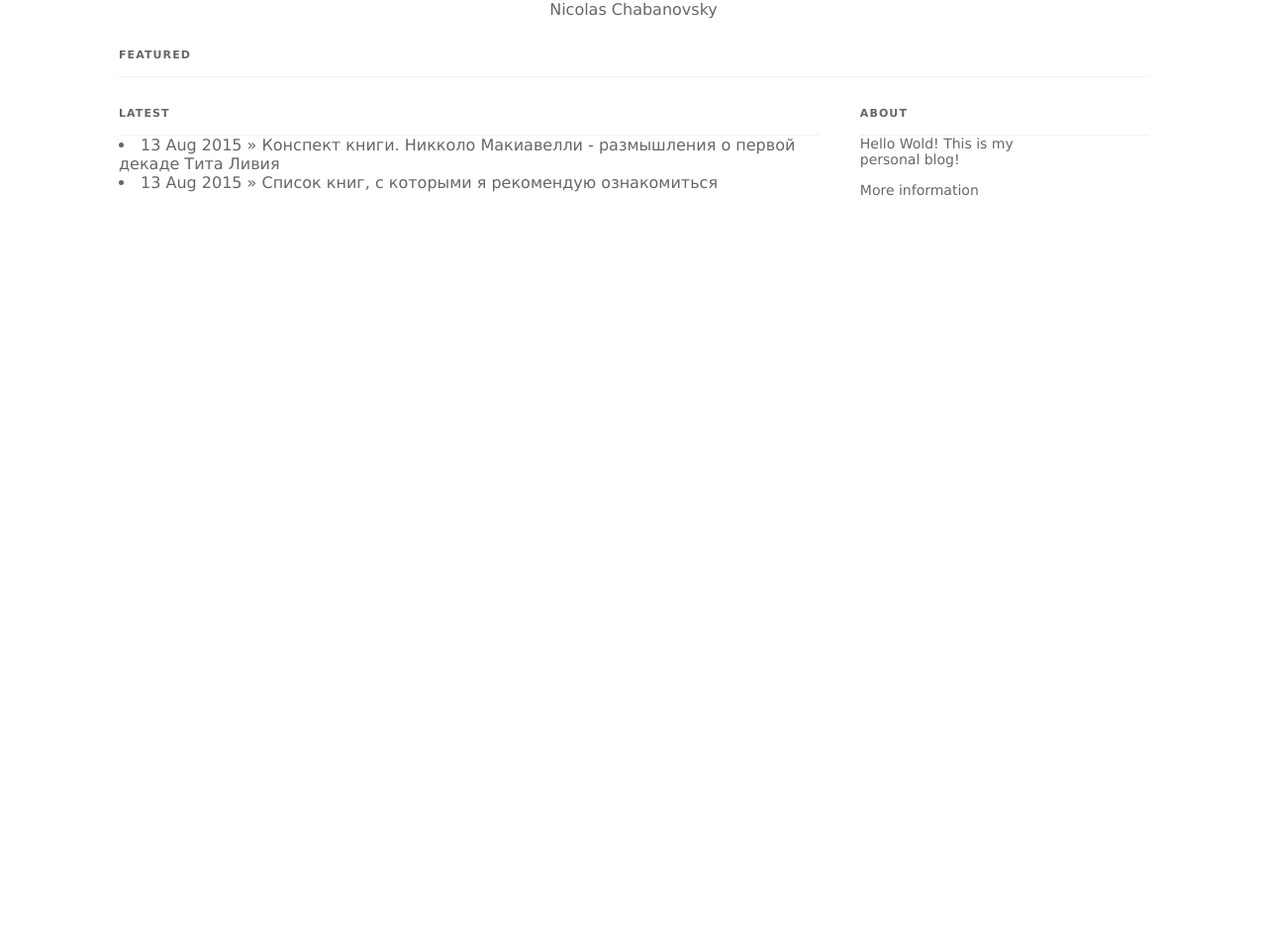
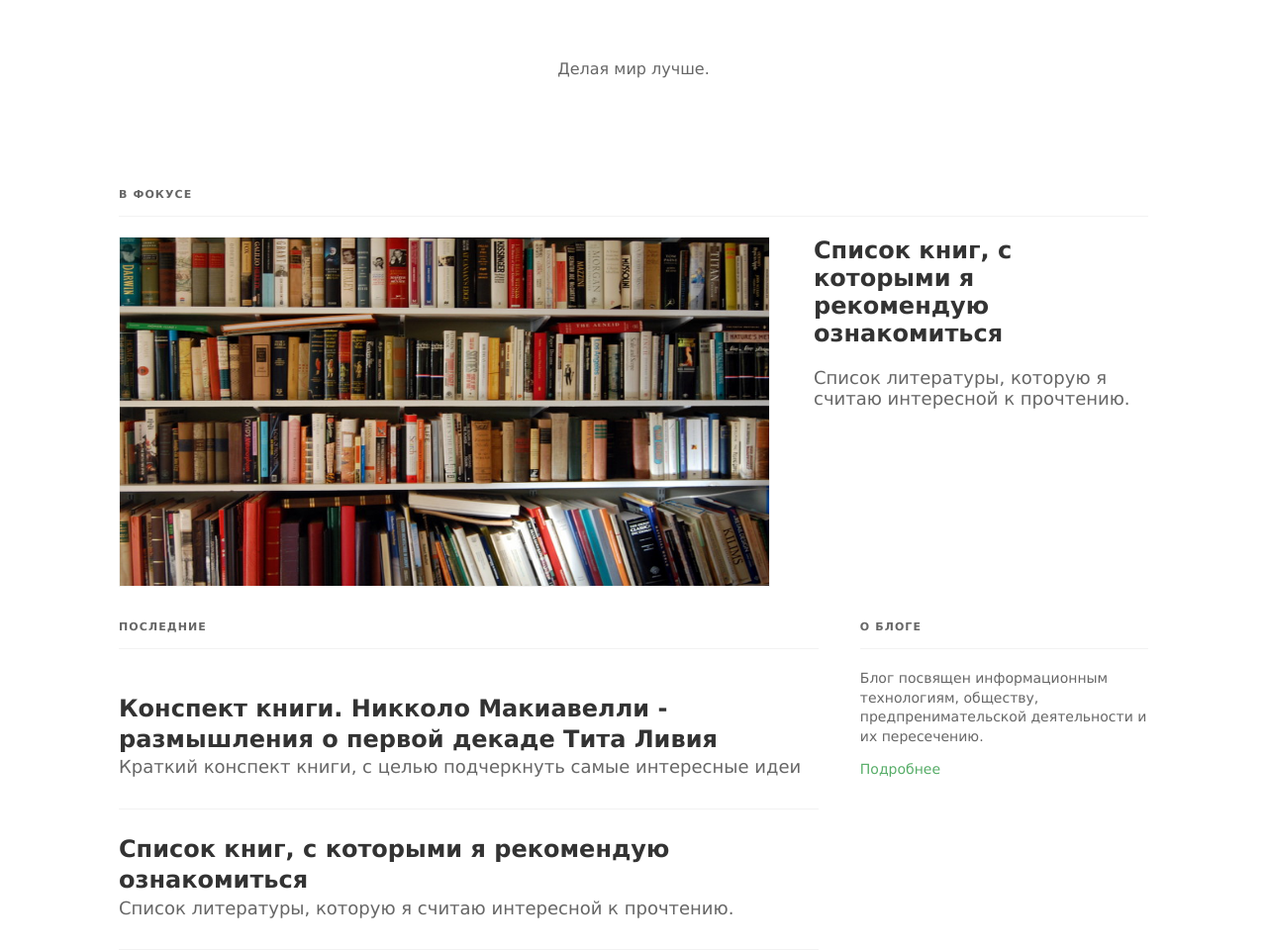
Before and after one commit to chabanovsky/chabanovsky.github.io, a Jekyll site: the page built from index.html, in a window 1280 px wide. Shown: the whole page at 99% size. Built offline with Jekyll 4.4.1, drawn with Linux system fonts in a browser that asks for light colours; before the commit the page ends 900 px from its top, so only the background shows below that.

Commit message:
Next portion of styles. Removed the structure with images, added right keys into posts

```diff
--- a/_config.yml
+++ b/_config.yml
@@ -0,0 +1,11 @@
+google_analytics: ""
+
+permalink: /:year/:month/:title/
+
+gems:
+  - jekyll-sitemap
+
+
+exclude:
+    - Gemfile
+    - Gemfile.lock
--- /dev/null
+++ b/_includes/index_post_item.html
@@ -0,0 +1,10 @@
+<div class="index_post">
+    <a href="{{ post.url }}">
+        <div class="title">
+            {{ post.title }}
+        </div>
+        <div class="excerpt">
+            {{ post.excerpt}}
+        </div>
+    </a>
+</div>
--- a/_layouts/main_page.html
+++ b/_layouts/main_page.html
@@ -9,7 +9,7 @@
     </head>
     <body class="container">
         <div id="header">
-            Nicolas Chabanovsky
+            Делая мир лучше.
         </div>
         <div id="content">
             {{ content }}
--- a/_posts/2015-08-13-note-machiavelli-discourses-on-livy-analysis.md
+++ b/_posts/2015-08-13-note-machiavelli-discourses-on-livy-analysis.md
@@ -1,6 +1,11 @@
 ---
 layout: post
 title: Конспект книги. Никколо Макиавелли - размышления о первой декаде Тита Ливия
+excerpt: Краткий конспект книги, с целью подчеркнуть самые интересные идеи
+tags:
+- книги
+- никколо-макиавелли
+- тит-ливий
 ---
 
 ## {{ page.title }}
--- a/css/styles.css
+++ b/css/styles.css
@@ -1,14 +1,20 @@
 * {
     color: rgba(0, 0, 0, 0.6);
-    font-family: 'Lucida Grande', 'Lucida Sans Unicode', 'Lucida Sans', Geneva, Verdana, sans-serif;
+    font-family: jaf-bernino-sans, 'Lucida Grande', 'Lucida Sans Unicode', 'Lucida Sans', Geneva, Verdana, sans-serif;
 }
 
 a, a:hover, a:active {
     text-decoration: none;
 }
 
+img {
+    border: 1px solid rgba(0,0,0,0.05);
+}
+
 #header {
     text-align: center;
+    height: 100px;
+    padding-top: 60px;
 }
 #content {
 
@@ -56,6 +62,7 @@ a, a:hover, a:active {
     border-bottom: 1px solid rgba(0,0,0,0.05);
     padding-bottom: 10px;
     padding-top: 30px;
+    margin-bottom: 20px;
 }
 .index_divider .section_name {
     text-align: left;
@@ -73,12 +80,66 @@ a, a:hover, a:active {
 }
 
 #about {
-        text-align: left;
-        font-size: 14px;
-        font-style: normal;
-        font-weight: normal
+    text-align: left;
+    font-size: 14px;
+    font-style: normal;
+    font-weight: normal
 }
 
 .short_excerpt {
-    margin-bottom: 15px;
+    margin: 25px 0 15px;
+    line-height: 1.4;
 }
+
+.index_post {
+    width: 100%;
+    float: left;
+    padding: 25px 0 32px;
+    border-bottom: 1px solid rgba(0,0,0,0.05);
+    line-height: 1.1;
+}
+
+.index_post div {
+    width: 100%;
+    float: left;
+}
+
+.index_post .title {
+    line-height: 1.3;
+    font-size: 24px;
+    font-style: normal;
+    font-weight: bold;
+    color: rgba(0, 0, 0, 0.8);
+}
+
+.index_post .excerpt {
+    font-size: 18px;
+    font-style: normal;
+    font-weight: 300;
+    margin-top: 2px;
+    text-decoration: none;
+}
+
+#about .more_info a {
+    color: #57ad68;
+}
+
+.most_featured img {
+    width: 656px;
+    max-height: 352px;
+}
+.most_featured .right {
+    width: 328px;
+    padding: 0 10px;
+}
+.most_featured .title {
+    font-size: 24px;
+    font-weight: bold;
+    color: rgba(0, 0, 0, 0.8);
+}
+
+.most_featured .excerpt {
+    font-size: 18px;
+    font-style: normal;
+    padding-top: 20px;
+}
--- a/index.html
+++ b/index.html
@@ -1,43 +1,49 @@
 ---
 layout: main_page
-title: Nicolas Chabanovsky
+title: Делая мир лучше - блог Николая Чабановского
 ---
 
 <div id="up">
     <div id="featured">
-        {% include index_divider.html section_name="featured" section_link="/" %}
+        {% include index_divider.html section_name="в фокусе" section_link="/" %}
         <div class="most_featured">
-            <div class="left">
+            {% assign the_post = site.categories.featured[0] %}
+            <a href="{{ the_post.url }}">
+                <div class="left img">
+                    <img src="{{ the_post.big_image }}"/>
                 </div>
                 <div class="right">
                     <div class="title">
+                        {{ the_post.title }}
                     </div>
                     <div class="excerpt">
+                        {{ the_post.excerpt }}
                     </div>
                     <div class="stats">
 
                     </div>
                 </div>
+            </a>
         </div>
     </div>
 </div>
 <div id="down">
     <div id="latest" class="left">
-        {% include index_divider.html section_name="latest" section_link="/" %}
+        {% include index_divider.html section_name="последние" section_link="/" %}
         <div class="posts">
             {% for post in site.posts %}
-            <li><span>{{ post.date | date_to_string }}</span> &raquo; <a href="{{ post.url }}">{{ post.title }}</a></li>
+                {% include index_post_item.html post=post %}
             {% endfor %}
         </div>
     </div>
     <div id="about" class="right">
-        {% include index_divider.html section_name="about" section_link="/" %}
-        <div class="full left">
+        {% include index_divider.html section_name="о блоге" section_link="/" %}
+        <div class="full">
             <div class="short_excerpt">
-                Hello Wold! This is my personal blog!
+                Блог посвящен информационным технологиям, обществу, предпренимательской деятельности и их пересечению.
             </div>
             <div class="more_info">
-                <a href="/about">More information</a>
+                <a href="/about">Подробнее</a>
             </div>
             <div class="social_links">
 
```
Also changed, not shown: _data/post_images.yml (deleted, +0 -7 lines), _posts/2015-08-13-list-of-my-favorite-books.md (+7 -0 lines), assets/images/list_of_my_favorite_books_big.png (added), 2 other files. Lines whose indentation alone changed are shown as unchanged.
